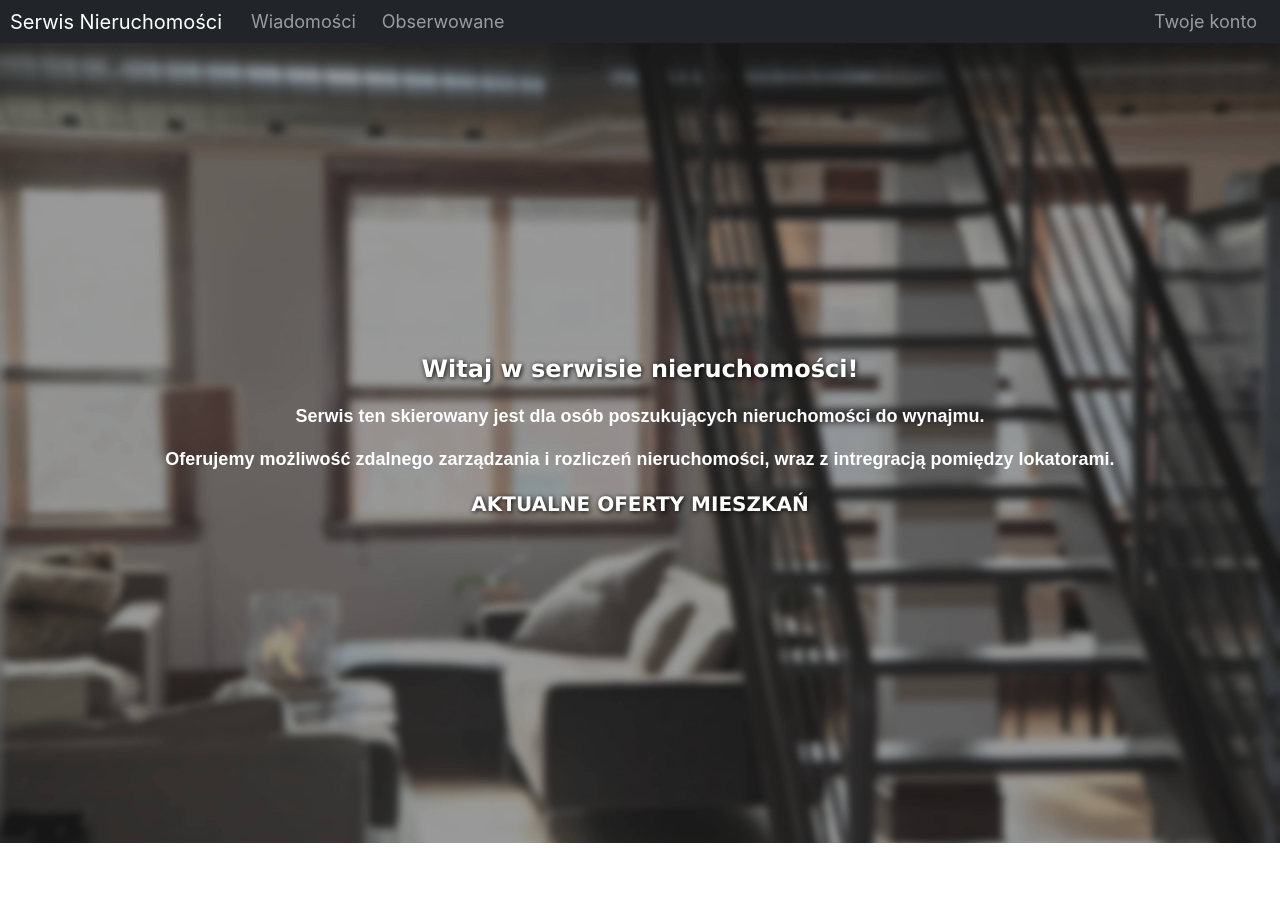
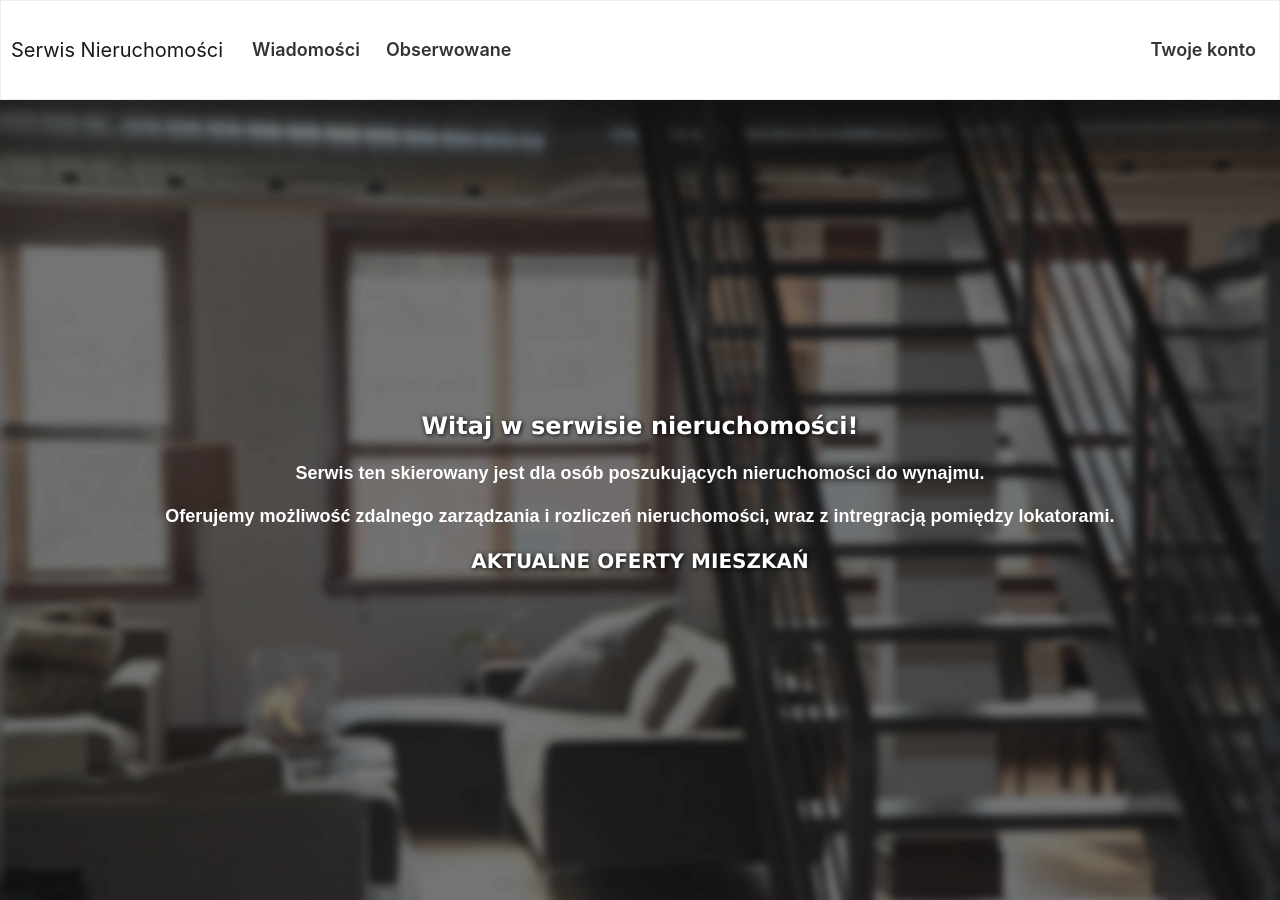
Before and after one commit to KrystianJanas/engineering-work, a Next.js app: page / in a window 1280 px wide. Before the commit the page ends 843 px from the top, so only its background shows below. Built offline with nearby package versions, Linux system fonts and the light colour scheme.

Commit message:
header fix

```diff
--- a/core/styles/index.tsx
+++ b/core/styles/index.tsx
@@ -1,4 +1,6 @@
 import { Global } from '@emotion/react';
+
+import { lightTheme } from '~/styles/themes';
 
 import { baseStyles } from './base';
 import { propertiesStyles } from './properties';
@@ -10,6 +12,6 @@ export const GlobalStyles = () => (
     <Global styles={propertiesStyles} />
     <Global styles={baseStyles} />
     {/* <Global styles={darkTheme} /> */}
-    {/* <Global styles={lightTheme} /> */}
+    <Global styles={lightTheme} />
   </>
 );
--- a/modules/header/components/header.tsx
+++ b/modules/header/components/header.tsx
@@ -1,45 +1,88 @@
 import { Nav, Navbar } from 'react-bootstrap';
 
 import styled from '@emotion/styled';
+import Head from 'next/head';
 import Link from 'next/link';
+import { useRouter } from 'next/router';
+
+import { PagesNav } from '../header.constants';
+import { useActiveNavLink } from '../hooks/useActiveNavLink';
 
 const StyledNavbar = styled(Navbar)`
   padding: 0 10px;
+  height: 100px;
+  border: 1px solid #c3d4e966;
+  background: white;
 `;
 
 const StyledNavLink = styled(Nav.Link)`
+  color: #333333;
+  font-family: 'Inter', sans-serif;
+  font-style: normal;
+  font-weight: 600;
+  font-size: 18px;
+  line-height: 28px;
+
   @media (min-width: 992px) {
     margin: 0 5px;
   }
 
   &:hover {
-    color: white;
+    color: #12b9ac;
+  }
+`;
+
+const StyledClickedNavLink = styled(Nav.Link)`
+  color: #12b9ac !important;
+  font-family: 'Inter', sans-serif;
+  font-style: normal;
+  font-weight: 600;
+  font-size: 18px;
+  line-height: 28px;
+
+  @media (min-width: 992px) {
+    margin: 0 5px;
   }
 `;
 
 export const Header = () => {
+  const { pathname } = useRouter();
+  const { pageTitle } = useActiveNavLink(pathname);
+
   return (
-    <StyledNavbar collapseOnSelect expand="lg" bg="dark" variant="dark">
+    <>
+      <Head>
+        <title>{pageTitle}</title>
+      </Head>
+      <StyledNavbar collapseOnSelect expand="lg">
         <Link href="/" passHref>
           <Navbar.Brand>Serwis Nieruchomości</Navbar.Brand>
         </Link>
         <Navbar.Toggle aria-controls="responsive-navbar-nav" />
         <Navbar.Collapse id="responsive-navbar-nav">
           <Nav className="me-auto">
-          <Link href="/messages" passHref>
-            <StyledNavLink>Wiadomości</StyledNavLink>
+            {PagesNav.map((page) => (
+              <Link key={page.href} href={page.href} passHref>
+                {page.href === pathname ? (
+                  <StyledClickedNavLink>{page.pageName}</StyledClickedNavLink>
+                ) : (
+                  <StyledNavLink>{page.pageName}</StyledNavLink>
+                )}
               </Link>
-          <Link href="/watched" passHref>
-            <StyledNavLink>Obserwowane</StyledNavLink>
-          </Link>
+            ))}
           </Nav>
           <Nav>
             <Link href="/account" passHref>
+              {pathname === '/account' ? (
+                <StyledClickedNavLink>Twoje konto</StyledClickedNavLink>
+              ) : (
                 <StyledNavLink>Twoje konto</StyledNavLink>
+              )}
             </Link>
           </Nav>
         </Navbar.Collapse>
       </StyledNavbar>
+    </>
   );
 };
 export default Header;
--- /dev/null
+++ b/modules/header/header.constants.ts
@@ -0,0 +1,16 @@
+export const PagesNav = [
+  { href: '/messages', pageName: 'Wiadomości' },
+  { href: '/watched', pageName: 'Obserwowane' },
+];
+
+export const pageTitles = [
+  { href: '/sign-in', title: 'Rental Service' },
+
+  { href: '/', title: 'Rental Service Dashboard' },
+
+  { href: '/messages', title: 'Rental Service - Messages' },
+
+  { href: '/watched', title: 'Rental Service - Watched' },
+
+  { href: '/account', title: 'Rental Service - Account' },
+];
--- /dev/null
+++ b/modules/header/hooks/useActiveNavLink.tsx
@@ -0,0 +1,24 @@
+import React from 'react';
+
+import { pageTitles } from '../header.constants';
+
+export const useActiveNavLink = (pathname: string) => {
+  const [pageTitle, setPageTitle] = React.useState('Rental Service');
+  const [activeNavLink, setActiveNavLink] = React.useState(
+    pathname.split('/')[1]
+  );
+
+  React.useEffect(() => {
+    pageTitles.forEach((page) => {
+      if (page.href === pathname) {
+        setActiveNavLink(pathname.split('/')[1]);
+        return setPageTitle(page.title);
+      }
+      return 'Rental Service';
+    });
+  }, [pathname]);
+  return {
+    activeNavLink,
+    pageTitle,
+  };
+};
--- a/pages/_app.tsx
+++ b/pages/_app.tsx
@@ -2,6 +2,7 @@ import { QueryClient, QueryClientProvider } from 'react-query';
 
 import 'bootstrap/dist/css/bootstrap.min.css';
 
+import styled from '@emotion/styled';
 import type { AppProps } from 'next/app';
 
 import { GlobalStyles } from '~/styles';
@@ -16,12 +17,20 @@ const queryClient = new QueryClient({
   },
 });
 
+const StyledBackground = styled.div`
+  width: 100%;
+  height: 100%;
+  background: #f6f7f9;
+`;
+
 const CustomApp = ({ Component, pageProps }: AppProps) => {
   return (
     <QueryClientProvider client={queryClient}>
       <GlobalStyles />
-      <Header />
-      <Component {...pageProps} />
+      <StyledBackground>
+        <Header />
+        <Component {...pageProps} />
+      </StyledBackground>
     </QueryClientProvider>
   );
 };
```
Also changed, not shown: core/styles/themes/light.tsx (+0 -8 lines), public/dashboard.jpg, public/logo.png (added). Lines whose indentation alone changed are shown as unchanged.
